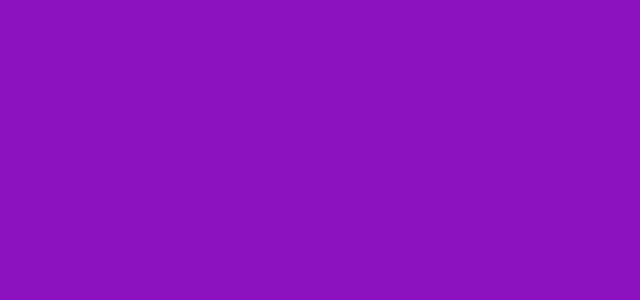
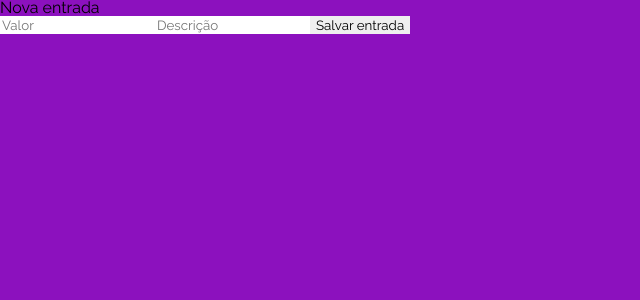
Before and after one commit to AlysonConsuli/my-wallet, a React (Create React App) app: page /item/entrada in a window 1280 px wide. Before the commit this address had no page. Shown: the top 300 px of the page, without its empty margins (0-640 px from the left). Built offline with nearby package versions, Linux system fonts and the light colour scheme; a web font is replaced by a local one.

Commit message:
feat: parametro pra diferenciar entrada de saida

```diff
--- a/src/App.jsx
+++ b/src/App.jsx
@@ -2,6 +2,7 @@ import { useState } from 'react';
 import { BrowserRouter, Route, Routes } from 'react-router-dom';
 import { Home } from './components/Home';
 import { Login } from './components/Login';
+import { NewItem } from './components/NewItem';
 import { SignUp } from './components/SignUp';
 import { UserContext } from './contexts/UserContext';
 import { GlobalStyle } from './style';
@@ -23,6 +24,7 @@ export const App = () => {
 						<Route path='/' element={<Login />} />
 						<Route path='/cadastro' element={<SignUp />} />
 						<Route path='/homepage' element={<Home />} />
+						<Route path='/item/:type' element={<NewItem />} />
 					</Routes>
 				</BrowserRouter>
 			</UserContext.Provider>
--- a/src/components/Home/index.jsx
+++ b/src/components/Home/index.jsx
@@ -2,6 +2,7 @@ import { $Home } from './style';
 import deslogar from '../../assets/deslogar.svg';
 import circlePositive from '../../assets/circlePositive.svg';
 import circleNegative from '../../assets/circleNegative.svg';
+import { Link } from 'react-router-dom';
 
 export const Home = () => {
 	return (
@@ -14,14 +15,18 @@ export const Home = () => {
 				<p>Não há registros de entrada ou saída</p>
 			</main>
 			<footer>
+				<Link to={'/item/entrada'} >
 					<button>
 						<img src={circlePositive} alt='circlePositive' />
 						<span>Nova entrada</span>
 					</button>
+				</Link>
+				<Link to={'/item/saída'} >
 					<button>
 						<img src={circleNegative} alt='circleNegative' />
 						<span>Nova entrada</span>
 					</button>
+				</Link>
 			</footer>
 		</$Home>
 	);
--- a/src/components/NewItem/index.jsx
+++ b/src/components/NewItem/index.jsx
@@ -1,17 +1,19 @@
 import axios from 'axios';
 import { useState } from 'react';
 import { ThreeDots } from 'react-loader-spinner';
-import { useNavigate } from 'react-router-dom';
+import { useNavigate, useParams } from 'react-router-dom';
 import { $NewItem } from './style';
 
 export const NewItem = () => {
 
 	const navigate = useNavigate();
+	const {type} = useParams();
 	const URL = 'https://localhost:5000/items';
 
 	const [newItem, setNewItem] = useState({
 		value: '',
-		description: ''
+		description: '',
+		type
 	});
 	const [disable, setDisable] = useState(false);
 
@@ -34,7 +36,7 @@ export const NewItem = () => {
 
 	return(
 		<$NewItem>
-			<h1>Novo item</h1>
+			<h1>Nova {type}</h1>
 			<form onSubmit={SaveItem}>
 				<input
 					type="text"
@@ -59,7 +61,7 @@ export const NewItem = () => {
 					autoComplete="off"
 				/>
 				<button type="submit" disabled={disable}>
-					{disable ? <ThreeDots color="#FFFFFF" height='46' width='46' ariaLabel='loading' /> : 'Salvar item'}
+					{disable ? <ThreeDots color="#FFFFFF" height='46' width='46' ariaLabel='loading' /> : `Salvar ${type}`}
 				</button>
 			</form>
 		</$NewItem>
```
Lines whose indentation alone changed are shown as unchanged.
